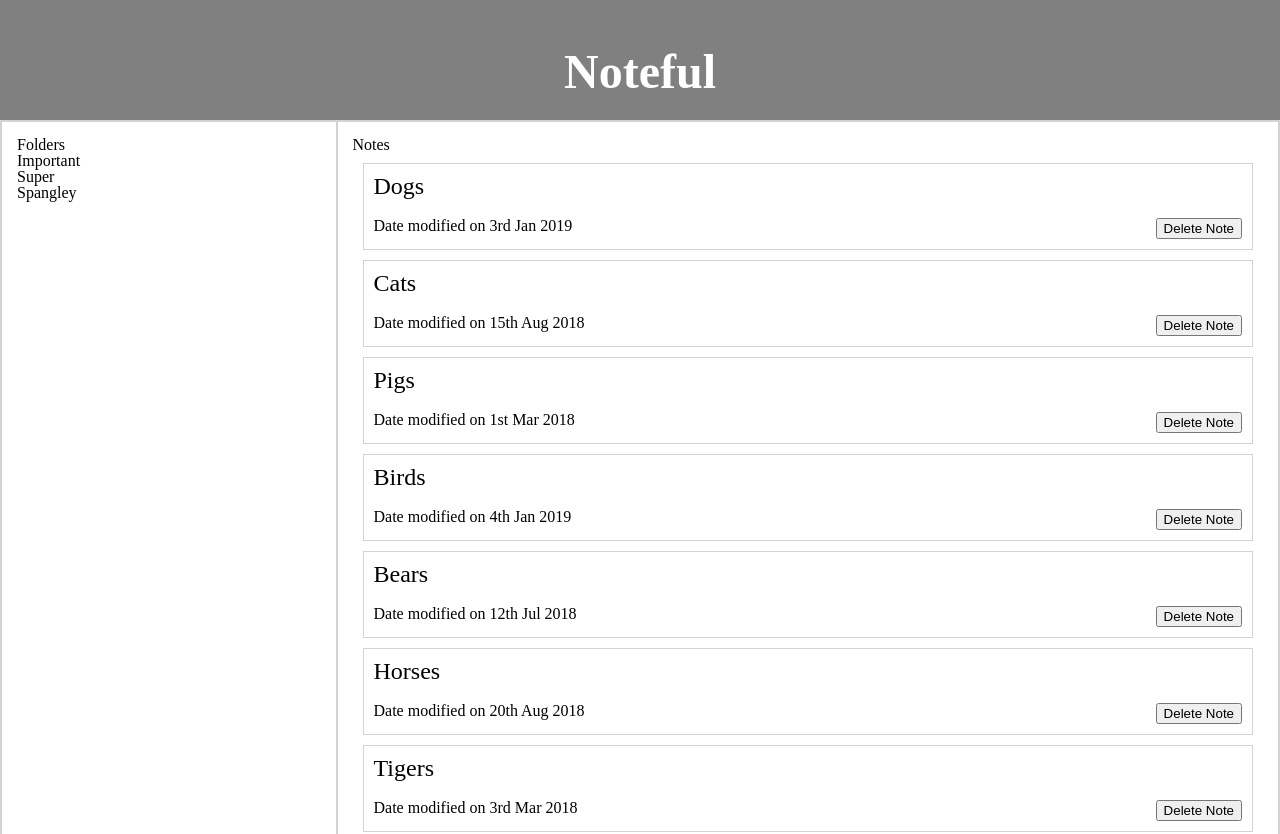
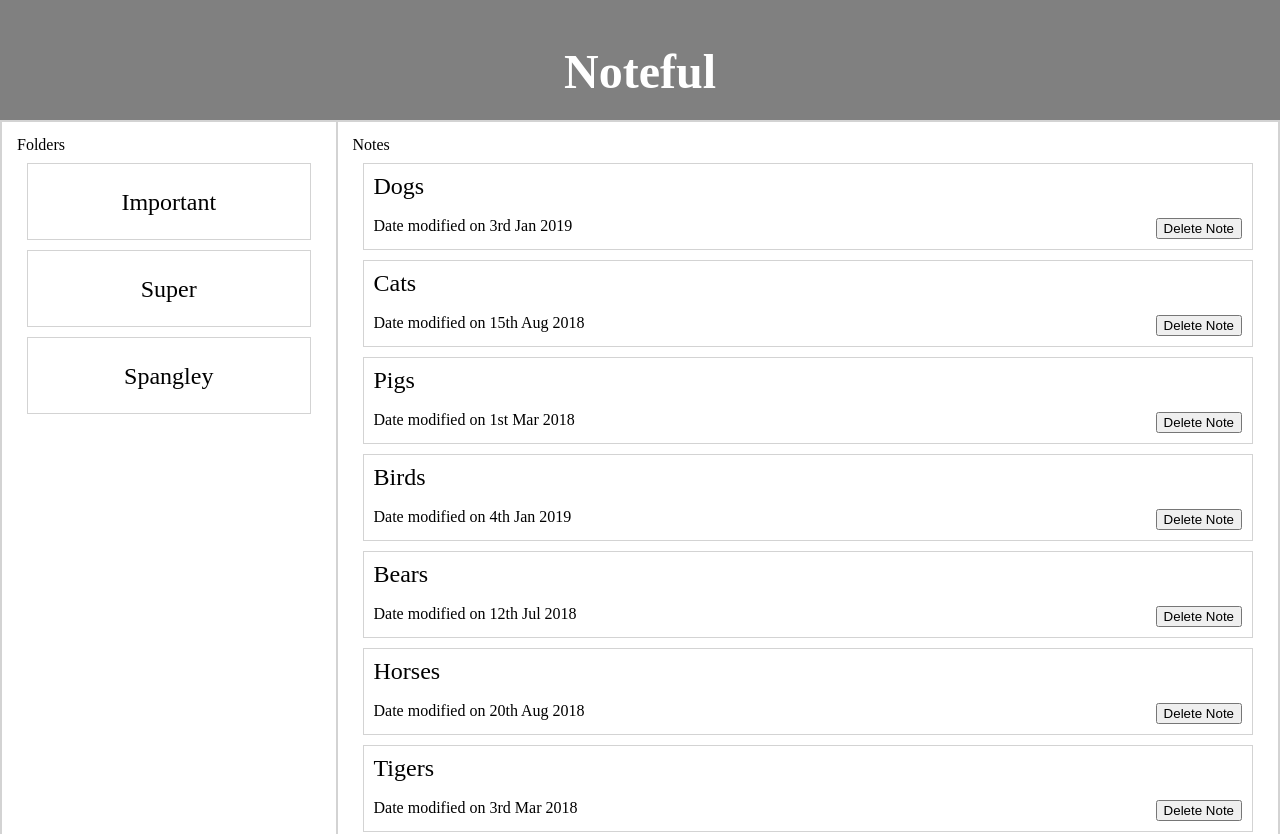
Before and after one commit to Thorn51/noteful, a React (Create React App) app: page / in a window 1280 px wide. Shown: the top 834 px of the page. Built offline with nearby package versions, Linux system fonts and the light colour scheme.

Commit message:
Add styles

```diff
--- a/src/Sidebar/Sidebar.css
+++ b/src/Sidebar/Sidebar.css
@@ -0,0 +1,12 @@
+.folder {
+  display: flex;
+  justify-content: center;
+  align-items: center;
+  height: 75px;
+  margin: 10px;
+  border: lightgray solid 1px;
+}
+
+.folder_name {
+  font-size: 1.5rem;
+}
--- a/src/Sidebar/Sidebar.js
+++ b/src/Sidebar/Sidebar.js
@@ -1,9 +1,10 @@
 import React from "react";
+import "./Sidebar.css";
 
 export default function Sidebar(props) {
-  const folderList = Object.keys(props.folders).map((key, index) => {
+  const folderList = Object.keys(props.folders).map(key => {
     return (
-      <div key={index}>
+      <div key={props.folders[key].id} className="folder">
         <h2 className="folder_name">{props.folders[key].name}</h2>
       </div>
     );
```
